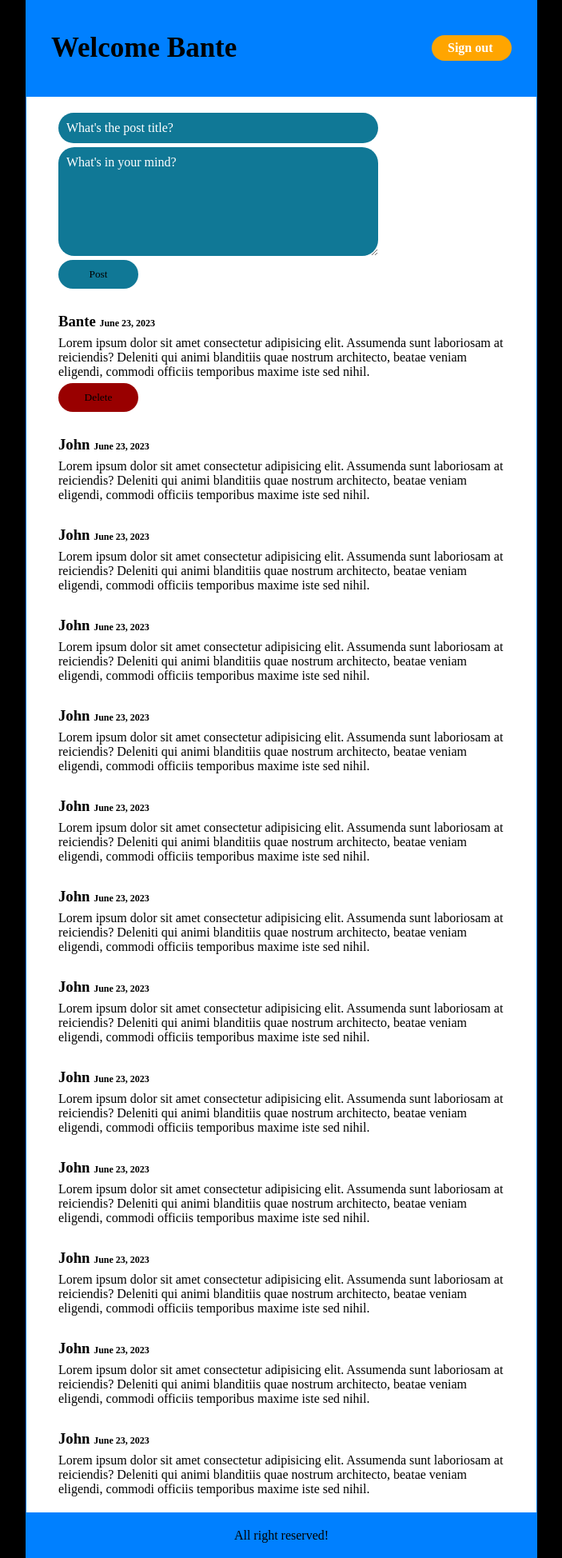
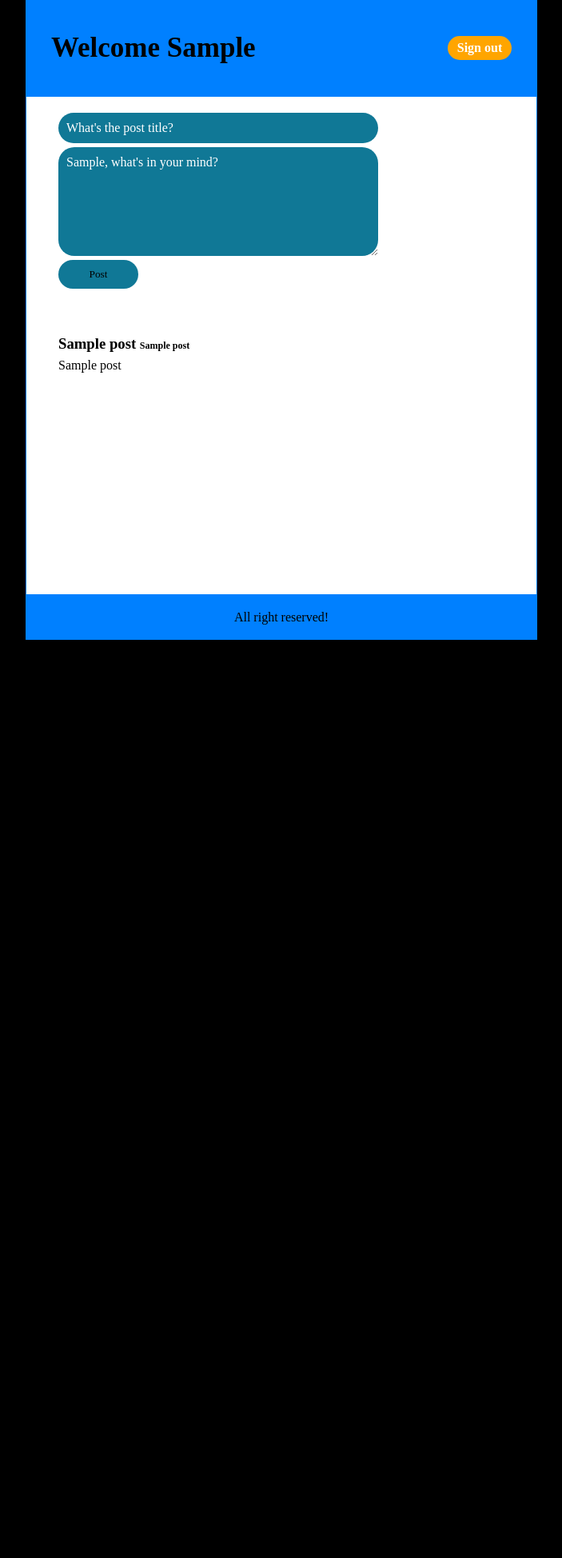
Before and after one commit to Bantamlak12/A_Social_Media_Platform_API, a Flask app: template templates/feeds.html in a window 1280 px wide. Shown: the whole page at 80% size, without its empty margins (288-991 px from the left). After the commit the page ends 800 px from the top, so only its background shows below. Run offline with Flask 3, Linux system fonts and the light colour scheme; the template is opened without the code that fills it: most values are stand-ins (such as "Sample title", 1, 10 or a date in 2020).

Commit message:
post creation and deletion implemented

```diff
--- a/api/v1/app.py
+++ b/api/v1/app.py
@@ -1,7 +1,8 @@
 from flask import request, jsonify, render_template, redirect, url_for
-from models.register import register_user, app
+from models.register import register_user, app, mysql
 from models.login import login_user
-# from flask_jwt_extended import unset_access_cookies, jwt_required, get_jwt_identity
+from models.create_post import create_post
+from flask_jwt_extended import decode_token
 from datetime import datetime, timedelta
 
 
@@ -50,10 +51,67 @@ def login():
 def feeds():
     access_token = request.cookies.get('access_token')
 
-    # If there is access token, redirect to the feeds page else to login page
-    if access_token:
-        return render_template('feeds.html')
-    return redirect(url_for('login'))
+    if request.method == 'GET':
+        # If there is access token, redirect to the feeds page else to login page
+        if access_token:
+            decoded_token = decode_token(access_token)
+
+            # Validate the token
+            if decoded_token:
+                user_id = decoded_token.get('sub')
+                # Check if the user_id is in the decoded token
+                if user_id:
+                    cursor = mysql.connection.cursor()
+                    cursor.execute(
+                        'SELECT first_name FROM users WHERE user_id = %s', (
+                            user_id,)
+                    )
+                    user_tuple = cursor.fetchone()
+                    first_name = user_tuple[0]
+                else:
+                    jsonify({'error': 'User ID is not found'})
+            else:
+                jsonify({'error': 'Invalid access token'})
+
+            cursor = mysql.connection.cursor()
+            cursor.execute(
+                'SELECT posts.user_id, username, content_title, content, created_at, content_id FROM posts JOIN users ON users.user_id = posts.user_id ORDER BY created_at DESC'
+            )
+            database_result = cursor.fetchall()
+
+            # posts = jsonify({'posts': database_result})
+            # return posts
+
+            return render_template('feeds.html', first_name=first_name, posts=database_result, post_owner_id=user_id)
+        else:
+            return redirect(url_for('login'))
+
+    if access_token and request.method == 'POST':
+        decoded_token = decode_token(access_token)
+
+        user_id = decoded_token.get('sub')
+
+        # Take the the post content from the client and save to database
+        post_data = request.json
+        if user_id:
+            result = create_post(
+                post_data['title'],
+                post_data['post'],
+                user_id=user_id
+            )
+            return result
+    else:
+        return jsonify({'error': 'Permission denied'})
+
+
+@app.route('/delete', methods=['DELETE'], strict_slashes=False)
+def delete():
+    """Delete the post based on its content id"""
+    content_id = request.form.get('content_id')
+    cursor = mysql.connection.cursor()
+    cursor.execute('DELETE FROM posts WHERE content_id = %s', (content_id,))
+    cursor.connection.commit()
+    return jsonify({'mesg': 'Post successfully deleted'})
 
 
 @app.route('/logout', methods=['POST'], strict_slashes=False)
--- a/static/scripts/feeds.js
+++ b/static/scripts/feeds.js
@@ -0,0 +1,49 @@
+// This jQuery ajax adds functionality to the feeds page
+
+$('document').ready(function() {
+    $('#createPost').submit(function(event) {
+        event.preventDefault()
+
+        // Take the post tile and content
+        let post = {
+            'title': $('input[name=title]').val(),
+            'post': $('textarea[name=post]').val()
+        };
+
+        // Send the data to the backend
+        $.ajax({
+            url: '/feeds',
+            method: 'POST',
+            data: JSON.stringify(post),
+            contentType: 'application/json',
+            success: function(response) {
+                $('#createPost')[0].reset();
+                setTimeout(function() {
+                    $('#success').text('');
+                }, 2000);
+                location.reload(true);
+                console.log(response);
+            },
+            error: function(error) {
+                console.log(error);
+            }
+        });
+    });
+    $('.fa-solid.fa-trash').click(function() {
+        if(confirm('Are you sure you want to delete this post?')) {
+        const content_id = $(this).data('content-id');
+
+        $.ajax({
+            url: '/delete',
+            method: 'DELETE',
+            data: { content_id: content_id },
+            success: function(response) {
+                location.reload(true);
+            },
+            error: function(error) {
+                console.log(error);
+            }
+        });
+    }
+    });
+});
--- a/static/styles/feeds_styles.css
+++ b/static/styles/feeds_styles.css
@@ -43,11 +43,12 @@ body {
 .feeds-container header #signout {
     background-color: orange;
     color: #fff;
-    width: 100px;
-    padding: 7px 20px;
+    width: 80px;
+    padding: 6px;
     border-radius: 20px;
     text-decoration: none;
     font-weight: bold;
+    text-align: center;
 }
 
 .feeds-container header #signout:hover {
@@ -106,6 +107,7 @@ article .create-post form {
     margin-top: 5px;
     width:100px;
     background-color: #107896;
+    cursor: pointer;
 }
 #message::placeholder,
 #title::placeholder {
@@ -125,16 +127,29 @@ article .create-post form {
     margin-top: 30px
 }
 
-#delete {
-    padding: 10px;
-    border-radius: 20px;
-    border: none;
-    margin-top: 5px;
-    width:100px;
-    background-color: #990000;
+/* Post title */
+.post-title {
+    margin-bottom: 5px;
 }
-#delete:hover {
-    background-color: #cc0000;
+
+/* Trash can */
+.fa-solid.fa-trash {
+
+    font-size: 26px;
+    color: #e60000;
+    margin-top: 10px;
+    cursor: pointer;
+}
+
+/* Trash can hover effect */
+.fa-solid.fa-trash:hover {
+    color: #ff0000;
+}
+
+/* Post success message */
+#success {
+    color: #1aff1a;
+    margin-top: 10px;
 }
 
 @media (max-width: 969px) {
--- a/templates/feeds.html
+++ b/templates/feeds.html
@@ -14,47 +14,37 @@
     <div class="feeds-container">
         <header>
             <nav>
-                <div class="logo">Welcome Bante</div>
+                <div class="logo">Welcome {{ first_name }}</div>
                 <a href="" id="signout">Sign out</a>
             </nav>
         </header>
         <article>
             <div class="create-post">
-                <form>
-                    <input type="text" id="title" placeholder="What's the post title?">
-                    <textarea id="message" cols="30" rows="7" placeholder="What's in your mind?"></textarea>
+                <form id="createPost">
+                    <input type="text" name="title" id="title" placeholder="What's the post title?">
+                    <textarea id="message" name="post" cols="30" rows="7" placeholder="{{ first_name}}, what's in your mind?"></textarea>
                     <button type="submit" id="submit">Post</button>
+                    <div id="success">&nbsp;</div>
                 </form>
             </div>
             <div class="create-post">
-                <h3 class="user">Bante <span>June 23, 2023</span> </h3>
-                <p class="post">Lorem ipsum dolor sit amet consectetur adipisicing elit. Assumenda sunt laboriosam at reiciendis? Deleniti qui animi blanditiis quae nostrum architecto, beatae veniam eligendi, commodi officiis temporibus maxime iste sed nihil.</p>
-                <button type="submit" id="delete">Delete</button>
-                <h3 class="user">John <span>June 23, 2023</span> </h3>
-                <p class="post">Lorem ipsum dolor sit amet consectetur adipisicing elit. Assumenda sunt laboriosam at reiciendis? Deleniti qui animi blanditiis quae nostrum architecto, beatae veniam eligendi, commodi officiis temporibus maxime iste sed nihil.</p>
-                <h3 class="user">John <span>June 23, 2023</span> </h3>
-                <p class="post">Lorem ipsum dolor sit amet consectetur adipisicing elit. Assumenda sunt laboriosam at reiciendis? Deleniti qui animi blanditiis quae nostrum architecto, beatae veniam eligendi, commodi officiis temporibus maxime iste sed nihil.</p>
-                <h3 class="user">John <span>June 23, 2023</span> </h3>
-                <p class="post">Lorem ipsum dolor sit amet consectetur adipisicing elit. Assumenda sunt laboriosam at reiciendis? Deleniti qui animi blanditiis quae nostrum architecto, beatae veniam eligendi, commodi officiis temporibus maxime iste sed nihil.</p>
-                <h3 class="user">John <span>June 23, 2023</span> </h3>
-                <p class="post">Lorem ipsum dolor sit amet consectetur adipisicing elit. Assumenda sunt laboriosam at reiciendis? Deleniti qui animi blanditiis quae nostrum architecto, beatae veniam eligendi, commodi officiis temporibus maxime iste sed nihil.</p>
-                <h3 class="user">John <span>June 23, 2023</span> </h3>
-                <p class="post">Lorem ipsum dolor sit amet consectetur adipisicing elit. Assumenda sunt laboriosam at reiciendis? Deleniti qui animi blanditiis quae nostrum architecto, beatae veniam eligendi, commodi officiis temporibus maxime iste sed nihil.</p>
-                <h3 class="user">John <span>June 23, 2023</span> </h3>
-                <p class="post">Lorem ipsum dolor sit amet consectetur adipisicing elit. Assumenda sunt laboriosam at reiciendis? Deleniti qui animi blanditiis quae nostrum architecto, beatae veniam eligendi, commodi officiis temporibus maxime iste sed nihil.</p>
-                <h3 class="user">John <span>June 23, 2023</span> </h3>
-                <p class="post">Lorem ipsum dolor sit amet consectetur adipisicing elit. Assumenda sunt laboriosam at reiciendis? Deleniti qui animi blanditiis quae nostrum architecto, beatae veniam eligendi, commodi officiis temporibus maxime iste sed nihil.</p>
-                <h3 class="user">John <span>June 23, 2023</span> </h3>
-                <p class="post">Lorem ipsum dolor sit amet consectetur adipisicing elit. Assumenda sunt laboriosam at reiciendis? Deleniti qui animi blanditiis quae nostrum architecto, beatae veniam eligendi, commodi officiis temporibus maxime iste sed nihil.</p>
-                <h3 class="user">John <span>June 23, 2023</span> </h3>
-                <p class="post">Lorem ipsum dolor sit amet consectetur adipisicing elit. Assumenda sunt laboriosam at reiciendis? Deleniti qui animi blanditiis quae nostrum architecto, beatae veniam eligendi, commodi officiis temporibus maxime iste sed nihil.</p>
-                <h3 class="user">John <span>June 23, 2023</span> </h3>
-                <p class="post">Lorem ipsum dolor sit amet consectetur adipisicing elit. Assumenda sunt laboriosam at reiciendis? Deleniti qui animi blanditiis quae nostrum architecto, beatae veniam eligendi, commodi officiis temporibus maxime iste sed nihil.</p>
-                <h3 class="user">John <span>June 23, 2023</span> </h3>
-                <p class="post">Lorem ipsum dolor sit amet consectetur adipisicing elit. Assumenda sunt laboriosam at reiciendis? Deleniti qui animi blanditiis quae nostrum architecto, beatae veniam eligendi, commodi officiis temporibus maxime iste sed nihil.</p>
-                <h3 class="user">John <span>June 23, 2023</span> </h3>
-                <p class="post">Lorem ipsum dolor sit amet consectetur adipisicing elit. Assumenda sunt laboriosam at reiciendis? Deleniti qui animi blanditiis quae nostrum architecto, beatae veniam eligendi, commodi officiis temporibus maxime iste sed nihil.</p>
-            </div>
+                <!-- post[0] is user_id -->
+                <!-- post[1] is username -->
+                <!-- post[2] is content_title -->
+                <!-- post[3] is content -->
+                <!-- post[4] is created_at-->
+                <!-- post[5] is content_id-->
+                {% for post in posts %}
+                    <h3 class="user">{{ post[1] }} <span>{{ post[4] }}</span> </h3>
+                    {% if post[2] %}
+                        <h4 class="post-title">Title: {{ post[2] }}</h4>
+                    {% endif %}
+                        <p class="post">{{ post[3] }}</p>
+                    <!-- Check if the user_id who created a post is similar to any of posts user_id -->
+                    {% if post_owner_id == post[0] %}
+                        <i class="fa-solid fa-trash" data-content-id="{{ post[5] }}"></i>
+                    {% endif %}
+                {% endfor %}
         </article>
         <footer>
             <p>All right reserved!</p>
```
Also changed, not shown: models/create_post.py (added, +25 -0 lines).
